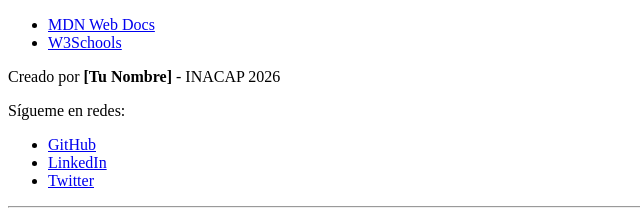
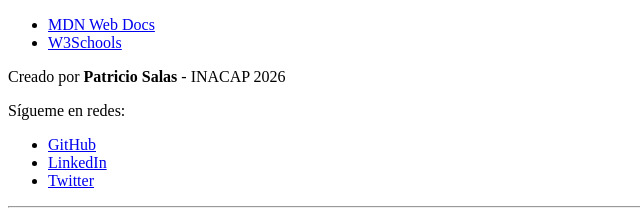
Before and after one commit to pSalass/miblogsemantico, a plain HTML site: page index.html in a window 1280 px wide. Shown: the part 1544-1767 px from the top of the page, 0-640 px from the left. Drawn offline with Linux system fonts and the light colour scheme.

Commit message:
Agregamos el nombre

```diff
--- a/index.html
+++ b/index.html
@@ -100,7 +100,7 @@
     </ul>
 </aside>
 <footer>
-    <p>Creado por <strong>[Tu Nombre]</strong> - INACAP 2026</p>
+    <p>Creado por <strong>Patricio Salas</strong> - INACAP 2026</p>
     <p>Sígueme en redes:</p>
     <ul>
         <li><a href="https://github.com" target="_blank">GitHub</a></li>
```
